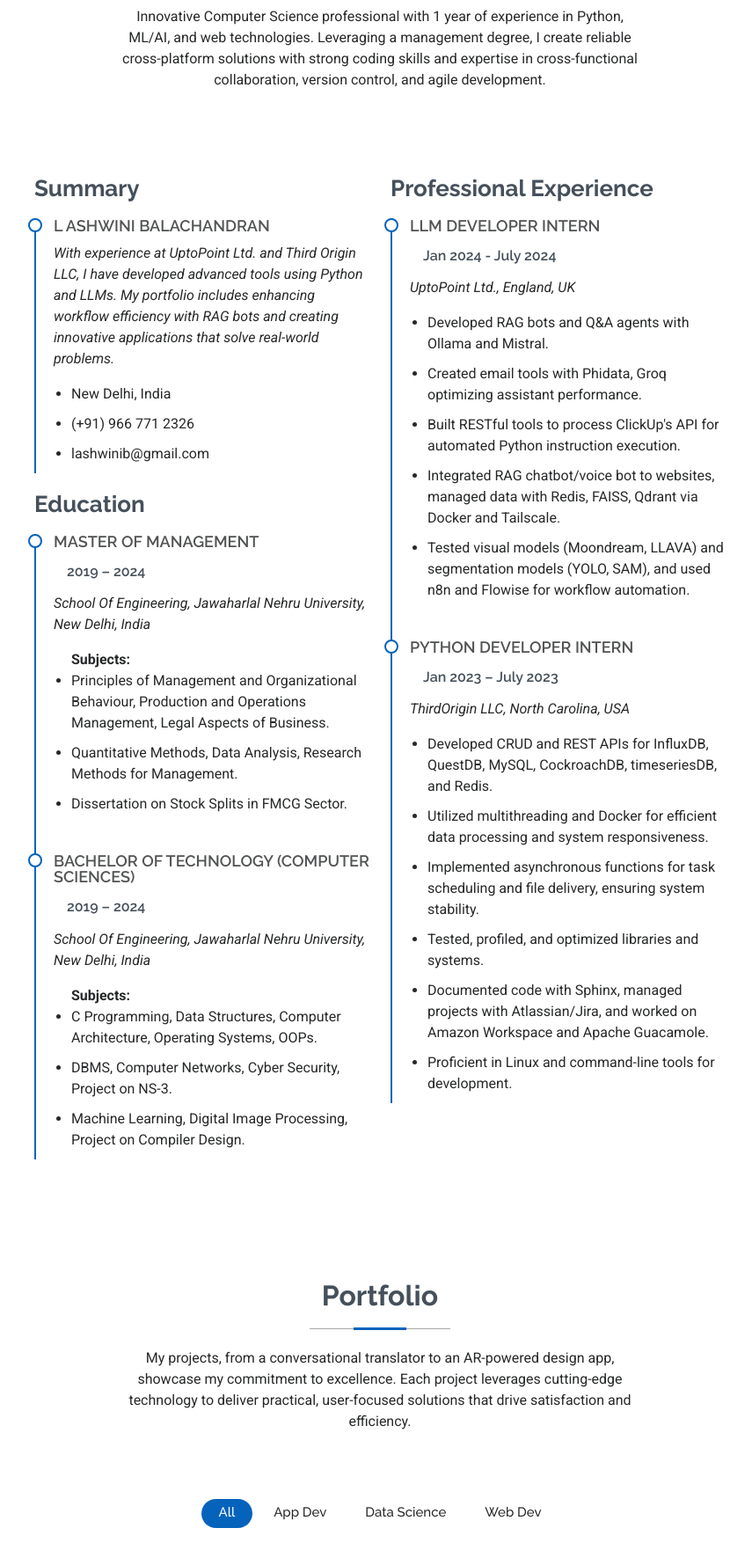
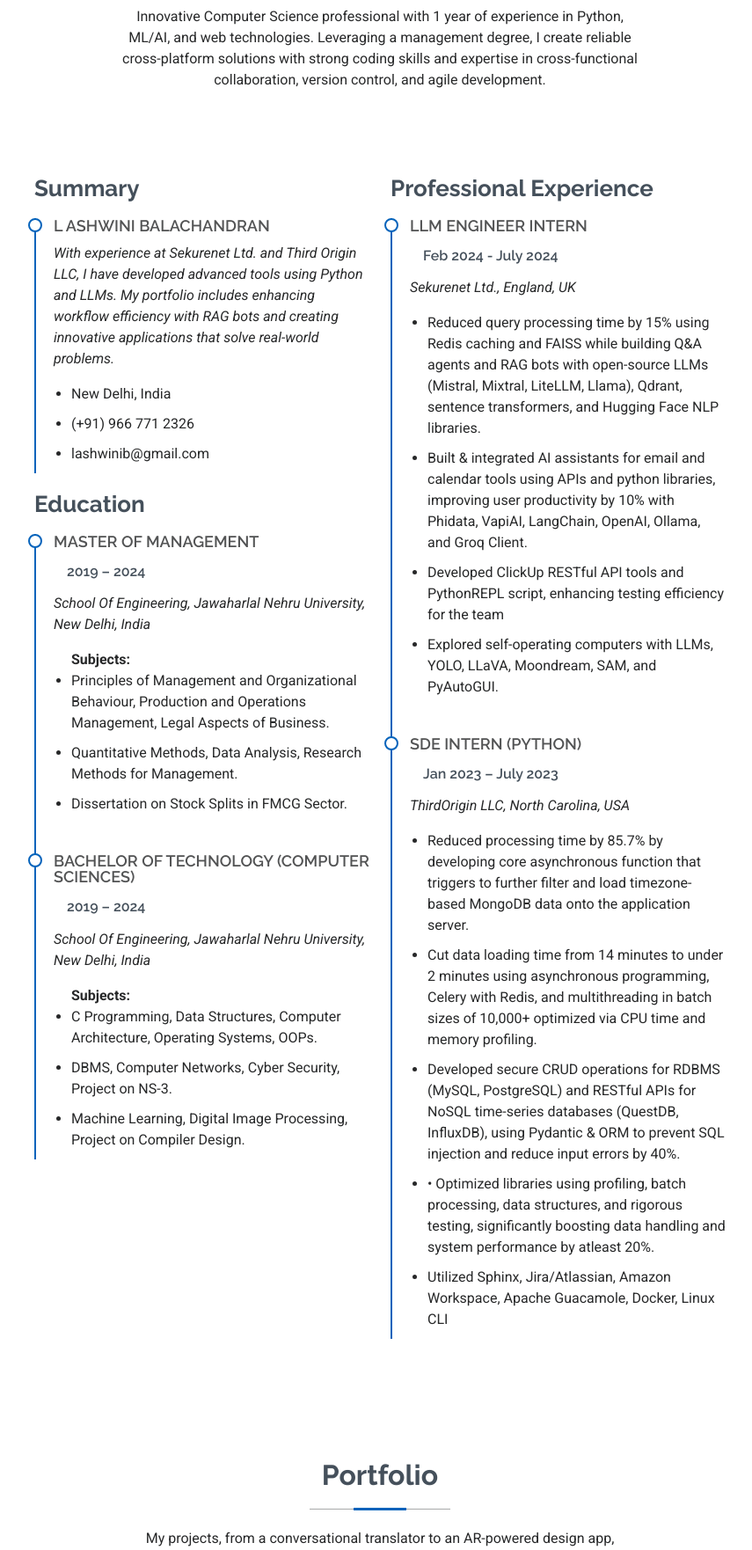
Before and after one commit to chickenleaf/portfolio, a Django app: page / in a window 1280 px wide. Shown: the part 2249-4011 px from the top of the page at 88% size, without its empty margins (238-1093 px from the left). Run offline with Django 5.2, Linux system fonts and the light colour scheme; some libraries are stand-ins or nearby versions.

Commit message:
update exp

```diff
--- a/website/templates/landing.html
+++ b/website/templates/landing.html
@@ -213,7 +213,7 @@
 
             <div class="resume-item pb-0">
               <h4>L Ashwini Balachandran</h4>
-              <p><em>With experience at UptoPoint Ltd. and Third Origin LLC, I have developed advanced tools using Python and LLMs. My portfolio includes enhancing workflow efficiency with RAG bots and creating innovative applications that solve real-world problems.</em></p>
+              <p><em>With experience at Sekurenet Ltd. and Third Origin LLC, I have developed advanced tools using Python and LLMs. My portfolio includes enhancing workflow efficiency with RAG bots and creating innovative applications that solve real-world problems.</em></p>
               <ul>
                 <li>New Delhi, India</li>
                 <li>(+91) 966 771 2326</li>
@@ -257,39 +257,40 @@
           <div class="col-lg-5" data-aos="fade-up" data-aos-delay="200">
             <h3 class="resume-title">Professional Experience</h3>
             <div class="resume-item">
-              <h4>LLM Developer Intern</h4>
-              <h5>Jan 2024 - July 2024</h5>
-              <p><em>UptoPoint Ltd., England, UK</em></p><ul>
-                <li>Developed RAG bots and Q&ampA agents with Ollama and Mistral.
+              <h4>LLM Engineer Intern</h4>
+              <h5>Feb 2024 - July 2024</h5>
+              <p><em>Sekurenet Ltd., England, UK</em></p><ul>
+                <li>Reduced query processing time by 15% using Redis caching and FAISS while building Q&ampA agents and RAG
+                  bots with open-source LLMs (Mistral, Mixtral, LiteLLM, Llama), Qdrant, sentence transformers, and Hugging Face NLP libraries.
                   </li>
-                <li>Created email tools with Phidata, Groq optimizing assistant performance.
+                <li>Built &amp integrated AI assistants for email and calendar tools using APIs and python libraries, improving user productivity by 10% with Phidata, VapiAI, LangChain, OpenAI, Ollama, and Groq Client.
                   </li>
-                <li>Built RESTful tools to process ClickUp's API for automated Python instruction execution.
+                <li>Developed ClickUp RESTful API tools and PythonREPL script, enhancing testing efficiency for the team
                   </li>
-                <li>Integrated RAG chatbot/voice bot to websites, managed data with Redis, FAISS, Qdrant via Docker and Tailscale.
-                  </li>
-                <li>Tested visual models (Moondream, LLAVA) and segmentation models (YOLO, SAM), and used n8n and Flowise for workflow automation.
+                <li>Explored self-operating computers with LLMs, YOLO, LLaVA, Moondream, SAM, and PyAutoGUI.
                   </li>
               </ul>
             </div><!-- Edn Resume Item -->
 
             <div class="resume-item">
-              <h4>Python Developer Intern</h4>
+              <h4>SDE Intern (Python)</h4>
               <h5>Jan 2023 – July 2023</h5>
               <p><em>ThirdOrigin LLC, North Carolina, USA</em></p>
               <ul>
-                <li>Developed CRUD and REST APIs for InfluxDB, QuestDB, MySQL, CockroachDB, timeseriesDB, and Redis.
+                <li>Reduced processing time by 85.7% by developing core asynchronous function that triggers to further filter and
+                  load timezone-based MongoDB data onto the application server.
                   </li>
-                <li>Utilized multithreading and Docker for efficient data processing and system responsiveness.
+                <li>Cut data loading time from 14 minutes to under 2 minutes using asynchronous programming, Celery with
+                  Redis, and multithreading in batch sizes of 10,000+ optimized via CPU time and memory profiling.
                   </li>
-                <li>Implemented asynchronous functions for task scheduling and file delivery, ensuring system stability.
+                <li>Developed secure CRUD operations for RDBMS (MySQL, PostgreSQL) and RESTful APIs for NoSQL
+                  time-series databases (QuestDB, InfluxDB), using Pydantic &amp ORM to prevent SQL injection and reduce
+                  input errors by 40%.
                   </li>
-                <li>Tested, profiled, and optimized libraries and systems.
+                <li>• Optimized libraries using profiling, batch processing, data structures, and rigorous testing, significantly boosting data handling and system performance by atleast 20%.
                   </li>
-                <li>Documented code with Sphinx, managed projects with Atlassian/Jira, and worked on Amazon Workspace and Apache Guacamole.
+                <li>Utilized Sphinx, Jira/Atlassian, Amazon Workspace, Apache Guacamole, Docker, Linux CLI
                   </li>
-                <li>Proficient in Linux and command-line tools for development.
-                </li>
               </ul>
             </div><!-- Edn Resume Item -->
 
```
